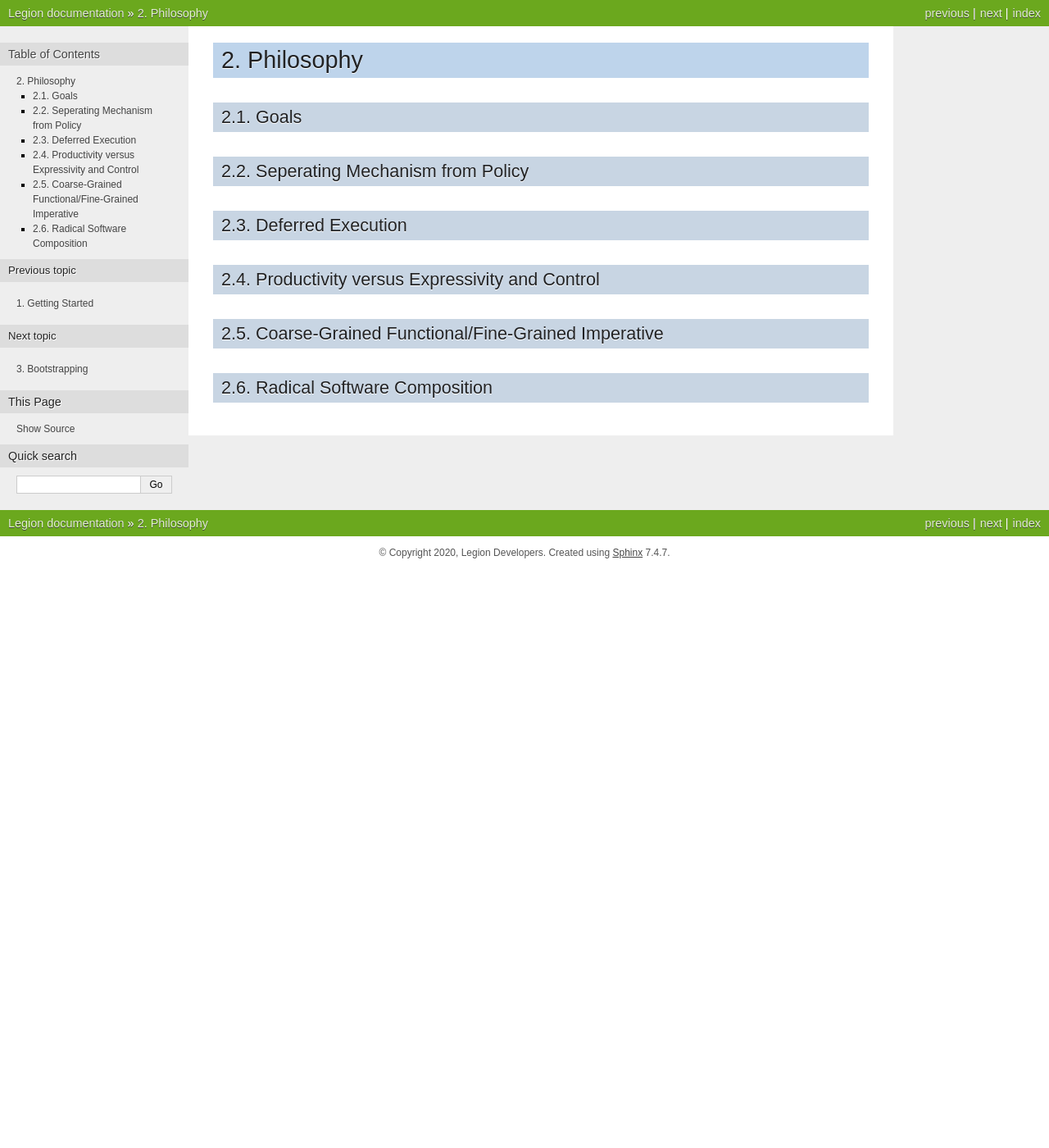
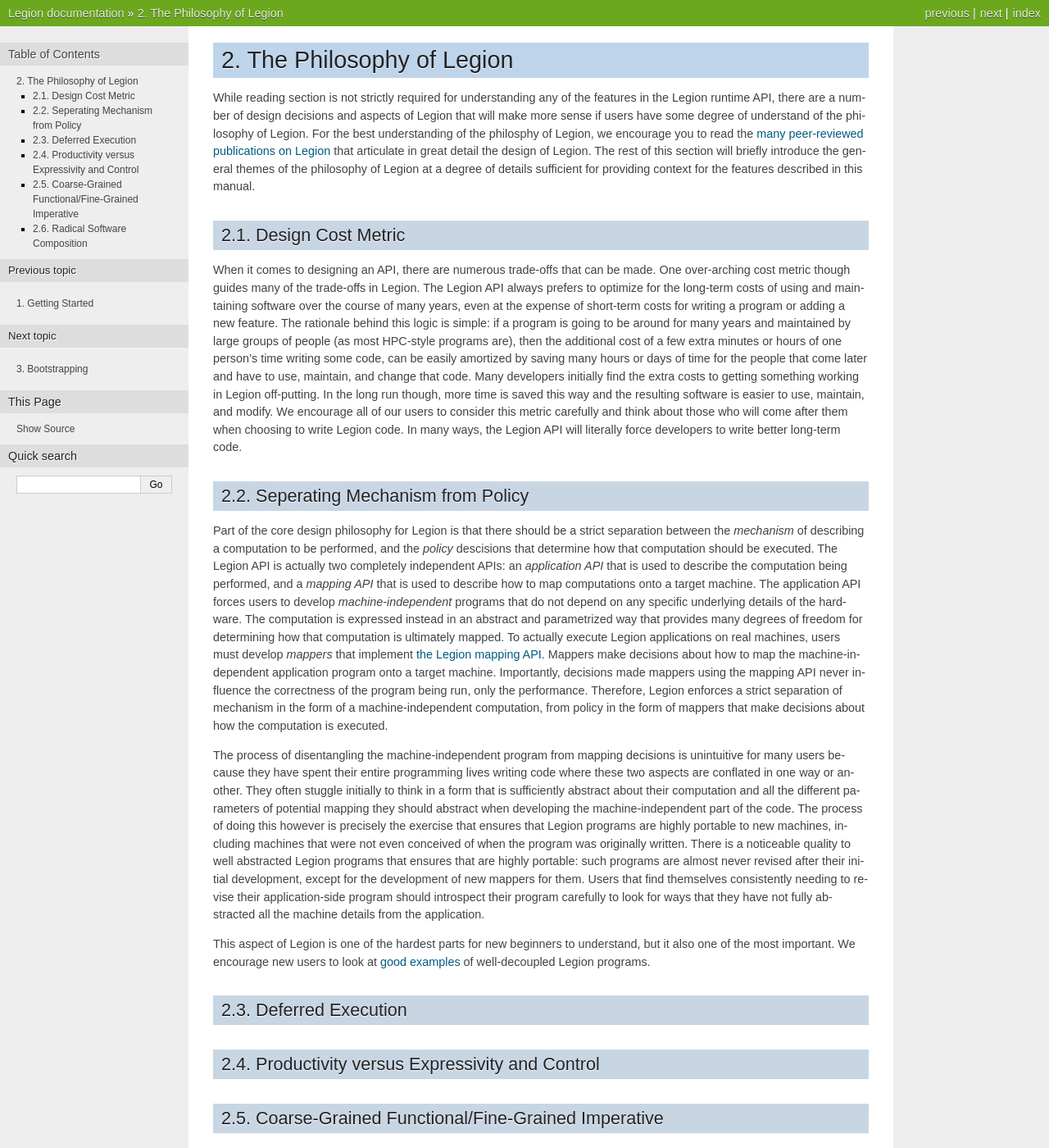
Before and after one commit to StanfordLegion/legion-manual, a Sphinx documentation site: the page built from source/philosophy.rst, in a window 1280 px wide and 1400 px high. Shown: the whole window at 82% size. Built offline with Sphinx 7.4.7, drawn with Linux system fonts in a browser that asks for light colours; some of the changed text lies outside the part shown.

Commit message:
work on philosophy

```diff
--- a/source/philosophy.rst
+++ b/source/philosophy.rst
@@ -1,18 +1,91 @@
 
 .. _chap:philosophy:
 
-Philosophy
-**********
+The Philosophy of Legion
+************************
 
-.. _sec:goals:
+While reading section is not strictly required for understanding
+any of the features in the Legion runtime API, there are a number of
+design decisions and aspects of Legion that will make more sense if
+users have some degree of understand of the philosophy of Legion.
+For the best understanding of the philosphy of Legion, we encourage
+you to read the `many peer-reviewed publications on Legion
+<https://legion.stanford.edu/publications/>`_ that articulate in
+great detail the design of Legion. The rest of this section will
+briefly introduce the general themes of the philosophy of Legion
+at a degree of details sufficient for providing context for the
+features described in this manual.
 
-Goals
-=====
+.. _sec:costmetrics:
+
+Design Cost Metric
+==================
+
+When it comes to designing an API, there are numerous trade-offs
+that can be made. One over-arching cost metric though guides many
+of the trade-offs in Legion. The Legion API always prefers to optimize
+for the long-term costs of using and maintaining software over
+the course of many years, even at the expense of short-term costs
+for writing a program or adding a new feature. The rationale behind this
+logic is simple: if a program is going to be around for many years
+and maintained by large groups of people (as most HPC-style programs are),
+then the additional cost of a few extra minutes or hours of one person's
+time writing some code, can be easily amortized by saving many hours
+or days of time for the people that come later and have to use, maintain,
+and change that code. Many developers initially find the extra costs
+to getting something working in Legion off-putting. In the long run
+though, more time is saved this way and the resulting software is easier
+to use, maintain, and modify. We encourage all of our users to consider
+this metric carefully and think about those who will come after them
+when choosing to write Legion code. In many ways, the Legion API will
+literally force developers to write better long-term code.
 
 .. _sec:mechfrompolicy:
 
 Seperating Mechanism from Policy
 ================================
+
+Part of the core design philosophy for Legion is that there should be
+a strict separation between the *mechanism* of describing a computation
+to be performed, and the *policy* descisions that determine how that
+computation should be executed. The Legion API is actually two completely
+independent APIs: an *application API* that is used to describe the computation
+being performed, and a *mapping API* that is used to describe how to map
+computations onto a target machine. The application API forces users to
+develop *machine-independent* programs that do not depend on any specific
+underlying details of the hardware. The computation is expressed instead in
+an abstract and parametrized way that provides many degrees of freedom for
+determining how that computation is ultimately mapped. To actually execute
+Legion applications on real machines, users must develop *mappers* that
+implement :ref:`the Legion mapping API <chap:mapping>`. Mappers make decisions
+about how to map the machine-independent application program onto a
+target machine. Importantly, decisions made mappers using the mapping
+API never influence the correctness of the program being run, only the
+performance. Therefore, Legion enforces a strict separation of mechanism in
+the form of a machine-independent computation, from policy in the form
+of mappers that make decisions about how the computation is executed.
+
+The process of disentangling the machine-independent program from mapping
+decisions is unintuitive for many users because they have spent their entire
+programming lives writing code where these two aspects are conflated in
+one way or another. They often stuggle initially to think in a form that
+is sufficiently abstract about their computation and all the different
+parameters of potential mapping they should abstract when developing the
+machine-independent part of the code. The process of doing this however
+is precisely the exercise that ensures that Legion programs are highly
+portable to new machines, including machines that were not even conceived
+of when the program was originally written. There is a noticeable quality
+to well abstracted Legion programs that ensures that are highly portable:
+such programs are almost never revised after their initial development,
+except for the development of new mappers for them. Users that find themselves
+consistently needing to revise their application-side program should
+introspect their program carefully to look for ways that they have not
+fully abstracted all the machine details from the application.
+
+This aspect of Legion is one of the hardest parts for new beginners to
+understand, but it also one of the most important. We encourage new users
+to look at `good examples <https://github.com/StanfordLegion/Legion-SNAP>`_
+of well-decoupled Legion programs.
 
 .. _sec:deferredexecution:
 
```
Also changed, not shown: source/index.rst (+20 -0 lines).
